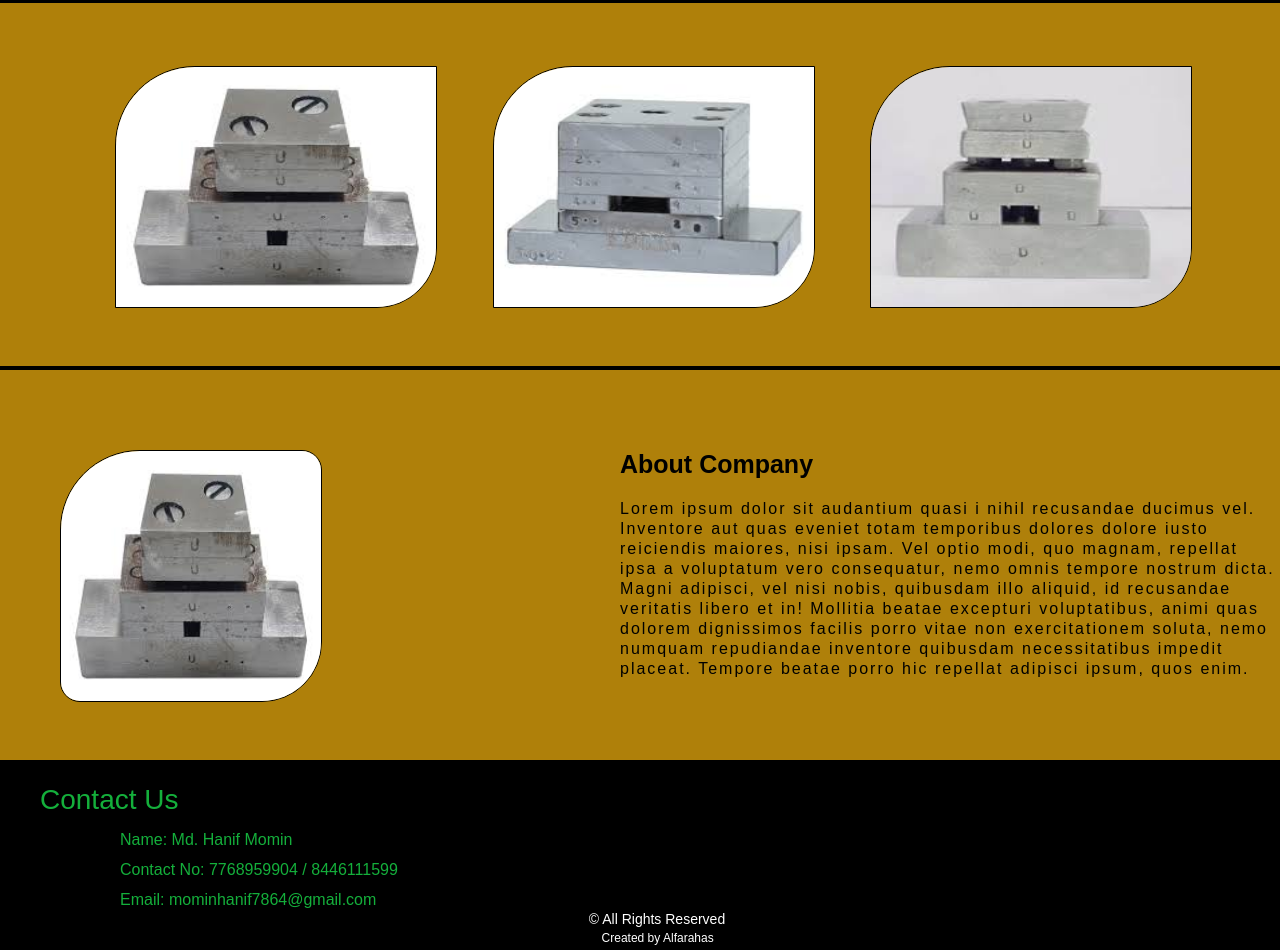
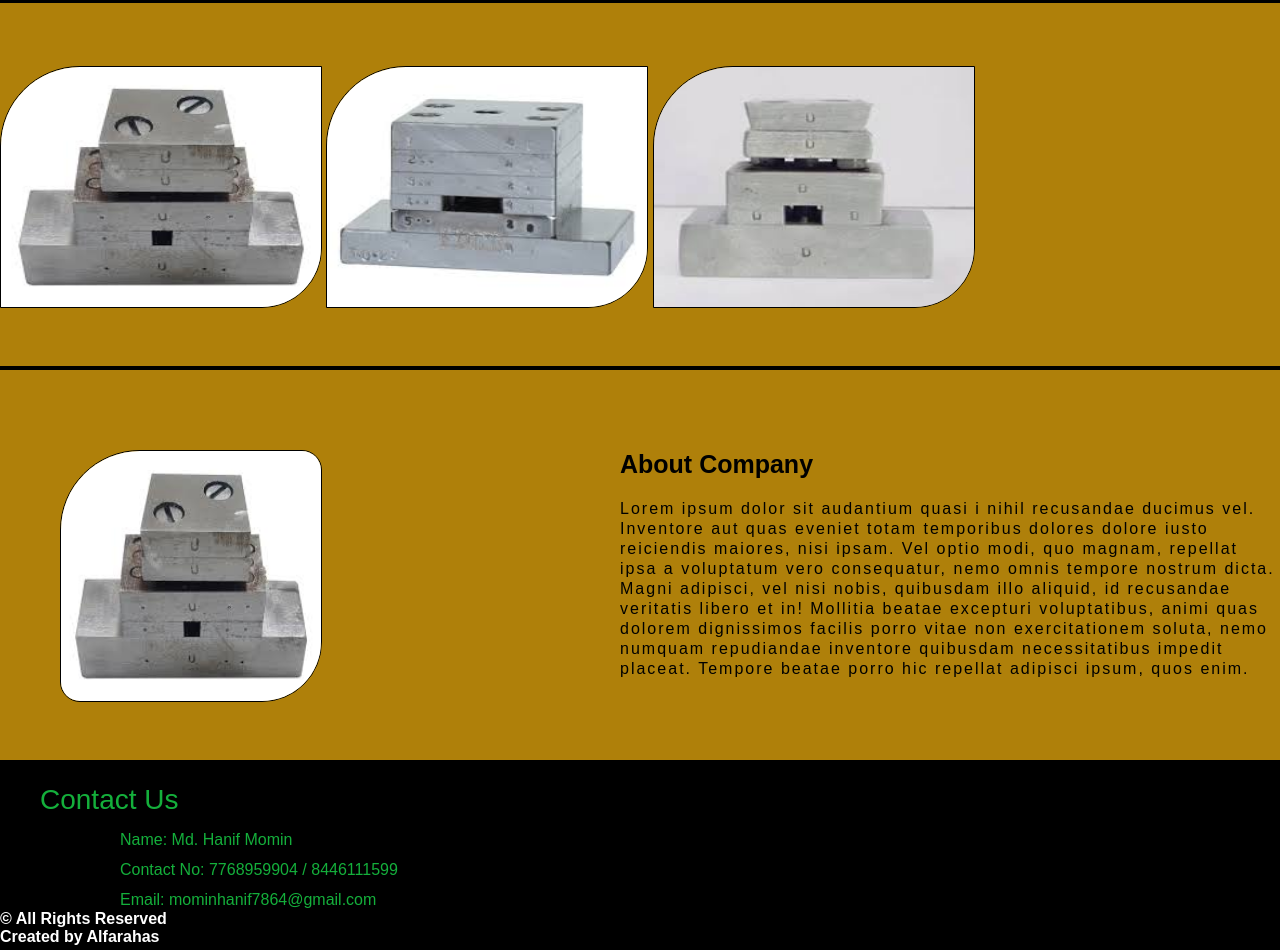
Before and after one commit to HanifMomin/JwelleryDie, a plain HTML site: page index.html in a window 1280 px wide. Shown: the part 74-1024 px from the top of the page. Drawn offline with nearby package versions, Linux system fonts and the light colour scheme.

Commit message:
Update index.html

```diff
--- a/index.html
+++ b/index.html
@@ -5,6 +5,7 @@
     <meta name="viewport" content="width=device-width, initial-scale=1.0">
     <title>Document</title>
     <link rel="stylesheet" type="text/css" href="index.css">
+    <link href="https://cdn.jsdelivr.net/npm/remixicon@3.5.0/fonts/remixicon.css" rel="stylesheet">
 </head>
 <body>
     <div id="main">
@@ -20,15 +21,15 @@
             <div id="nav-part3">
                 <a href="contactUs.html">Contact Me</a>
             </div>
+            <i class="ri-menu-3-fill"></i>
          </div>
          <div id="page1">
             <div id="container">
                 <div id="img">
-                    <img src="die4.jpg" width="320px" height="240px" style="margin-left: 9vw;">
-                    <img src="die3.jpg" width="320px" height="240px" style="margin-left: 4vw;">
-                    <img src="die5.jpg" width="320px" height="240px" style="margin-left: 4vw;">
+                    <img src="die4.jpg" width="320px" height="240px">
+                    <img src="die3.jpg" width="320px" height="240px">
+                    <img src="die5.jpg" width="320px" height="240px">
                 </div>
-
             </div>
             <div id="container2">
                 <div id="left-part">
@@ -47,8 +48,8 @@
                  <h1>Contact No: 7768959904 / 8446111599</h1>
                  <h1>Email: mominhanif7864@gmail.com</h1>
             </div>
-            <span style="margin-left: 46%;font-size: 14px;">&copy; All Rights Reserved</span>
-            <span style="margin-left: 47%;font-size: 12px;">Created by Alfarahas</span>
+            <h4>&copy; All Rights Reserved</h4>
+            <h4>Created by Alfarahas</h4>
          </div>
     </div>
 </body>
```
